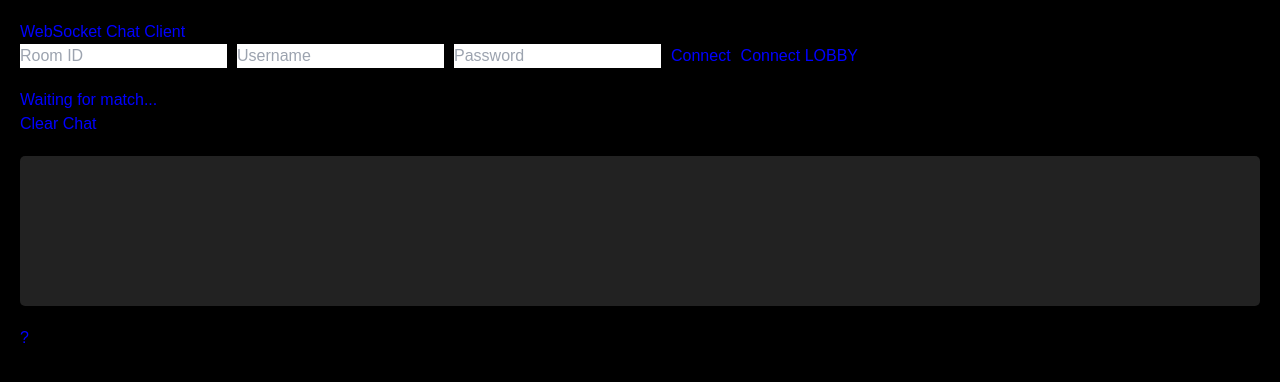
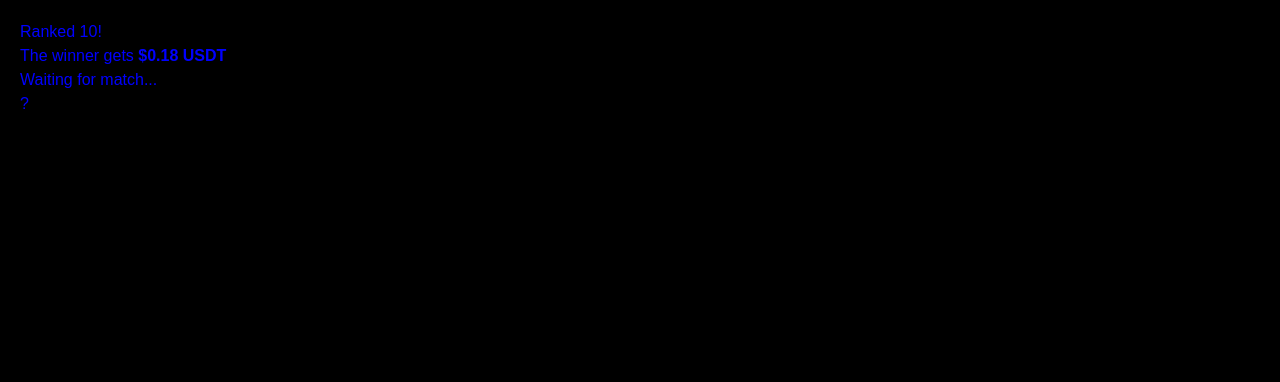
Before and after one commit to cevm22/telegram_mini_app, a Next.js app: page /rpsranked in a window 1280 px wide. Shown: the top 382 px of the page. Built offline with nearby package versions, Linux system fonts and the light colour scheme.

Commit message:
remove html unnused elements, pending add popup confirmation to use WSS  when the page loads for first time, if not, then return to home page

```diff
--- a/src/app/rpsranked/page.tsx
+++ b/src/app/rpsranked/page.tsx
@@ -45,17 +45,11 @@ const RpsRankedPage = () => {
         setChatLog((prev) => [...prev, message]);
     };
 
-    const handleConnect = (lobby = false) => {
-        const roomId = roomIdRef.current?.value || "lobby";
-        const username = usernameRef.current?.value || "";
-        const password = passwordRef.current?.value || "";
+    const handleConnect = () => {
+        const username = "321TESTING123"
+        const password = "PASS"
 
-        if (!username || !password || (!lobby && !roomId)) {
-            alert("Please fill in all fields to connect.");
-            return;
-        }
-
-        const url = `ws://localhost:8000/ws/${lobby ? "ranked/lobby" : roomId}?username=${username}&password=${password}`;
+        const url = `ws://localhost:8000/ws/"ranked/lobby"?username=${username}&password=${password}`;
         const newSocket = new WebSocket(url);
 
         newSocket.onopen = () => {
@@ -210,19 +204,11 @@ const RpsRankedPage = () => {
 
     return (
         <div style={{ backgroundColor: "black", color: "blue", padding: "20px", minHeight: "100vh" }}>
-            <h1>WebSocket Chat Client</h1>
 
-            {/* Authentication and Connection Controls */}
-            <div id="controls" style={{ marginBottom: "20px" }}>
-                <input ref={roomIdRef} type="text" placeholder="Room ID" required style={{ marginRight: "10px" }} />
-                <input ref={usernameRef} type="text" placeholder="Username" required style={{ marginRight: "10px" }} />
-                <input ref={passwordRef} type="password" placeholder="Password" required style={{ marginRight: "10px" }} />
-                <button onClick={() => handleConnect(false)} style={{ marginRight: "10px" }}>
-                    Connect
-                </button>
-                <button onClick={() => handleConnect(true)}>Connect LOBBY</button>
+            <div className="text-center mb-6">
+                <h1 className="text-4xl font-extrabold text-yellow-500 uppercase">Ranked 10!</h1>
+                <p className="text-lg text-gray-400 italic mt-2">The winner gets <strong> $0.18 USDT</strong></p>
             </div>
-
 
             <div>
 
@@ -334,24 +320,8 @@ const RpsRankedPage = () => {
 
                     )}
                 </div>
-
-
-
             </div>
 
-            {/* Message Controls */}
-            <div id="message-controls" style={{ marginBottom: "20px" }}>
-
-                <button onClick={clearChat} style={{ marginRight: "10px" }}>
-                    Clear Chat
-                </button>
-            </div>
-            {/* Chat Log */}
-            <div id="chat-log" style={{ backgroundColor: "#222", padding: "10px", borderRadius: "5px", minHeight: "150px", marginBottom: "20px", overflowY: "auto" }}>
-                {chatLog.map((log, index) => (
-                    <p key={index} style={{ margin: 0 }}>{log}</p>
-                ))}
-            </div>
             <div className="relative">
                 {/* Help Button */}
                 <button
```
